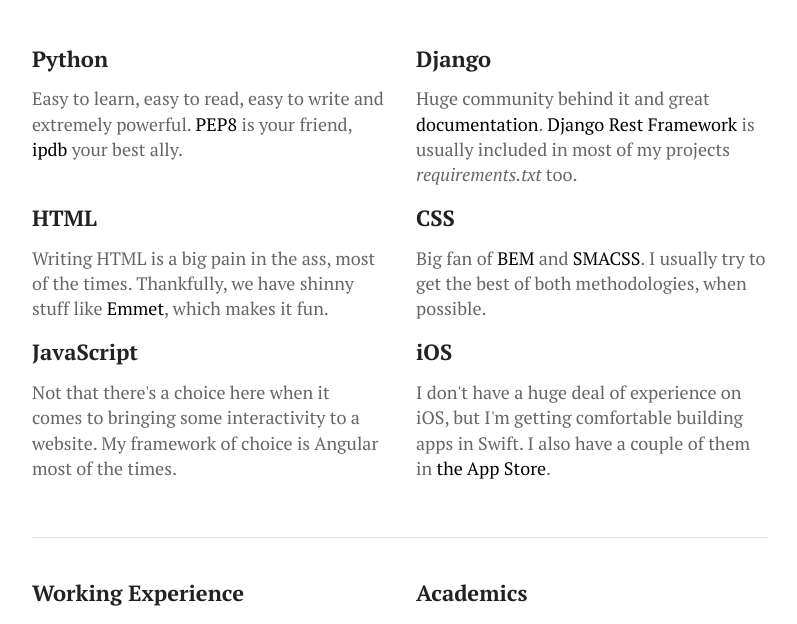
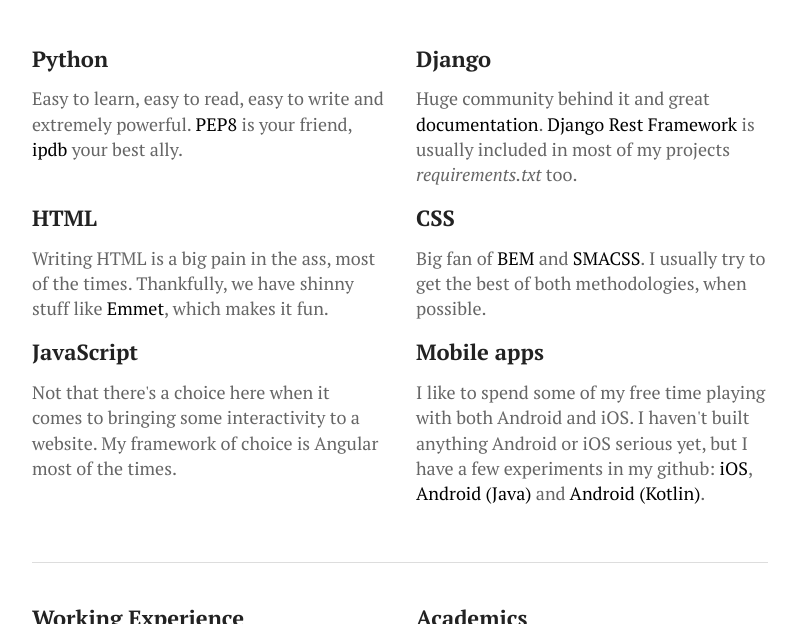
Before and after one commit to jgasteiz/jgasteiz.github.io, a plain HTML site: page about.html in a window 1280 px wide. Shown: the part 554-1178 px from the top of the page, without its empty margins (240-1037 px from the left). Drawn offline with Linux system fonts and the light colour scheme.

Commit message:
Update about

```diff
--- a/about.html
+++ b/about.html
@@ -57,8 +57,8 @@
 <p>Not that there's a choice here when it comes to bringing some interactivity to a website. My framework of choice is Angular most of the times.</p>
 </div>
 <div class="about__skill">
-<h3>iOS</h3>
-<p>I don't have a huge deal of experience on iOS, but I'm getting comfortable building apps in Swift. I also have a couple of them in <a href="https://itunes.apple.com/gb/developer/javier-manzano-oller/id1044433542" target="_blank">the App Store</a>.</p>
+<h3>Mobile apps</h3>
+<p>I like to spend some of my free time playing with both Android and iOS. I haven't built anything Android or iOS serious yet, but I have a few experiments in my github: <a href="https://github.com/jgasteiz?utf8=%E2%9C%93&amp;tab=repositories&amp;q=&amp;type=&amp;language=swift" target="_blank">iOS</a>, <a href="https://github.com/jgasteiz?utf8=%E2%9C%93&amp;tab=repositories&amp;q=&amp;type=&amp;language=java" target="_blank">Android (Java)</a> and <a href="https://github.com/jgasteiz?utf8=%E2%9C%93&amp;tab=repositories&amp;q=&amp;type=&amp;language=kotlin" target="_blank">Android (Kotlin)</a>.</p>
 </div>
 </div>
 <hr>
```
